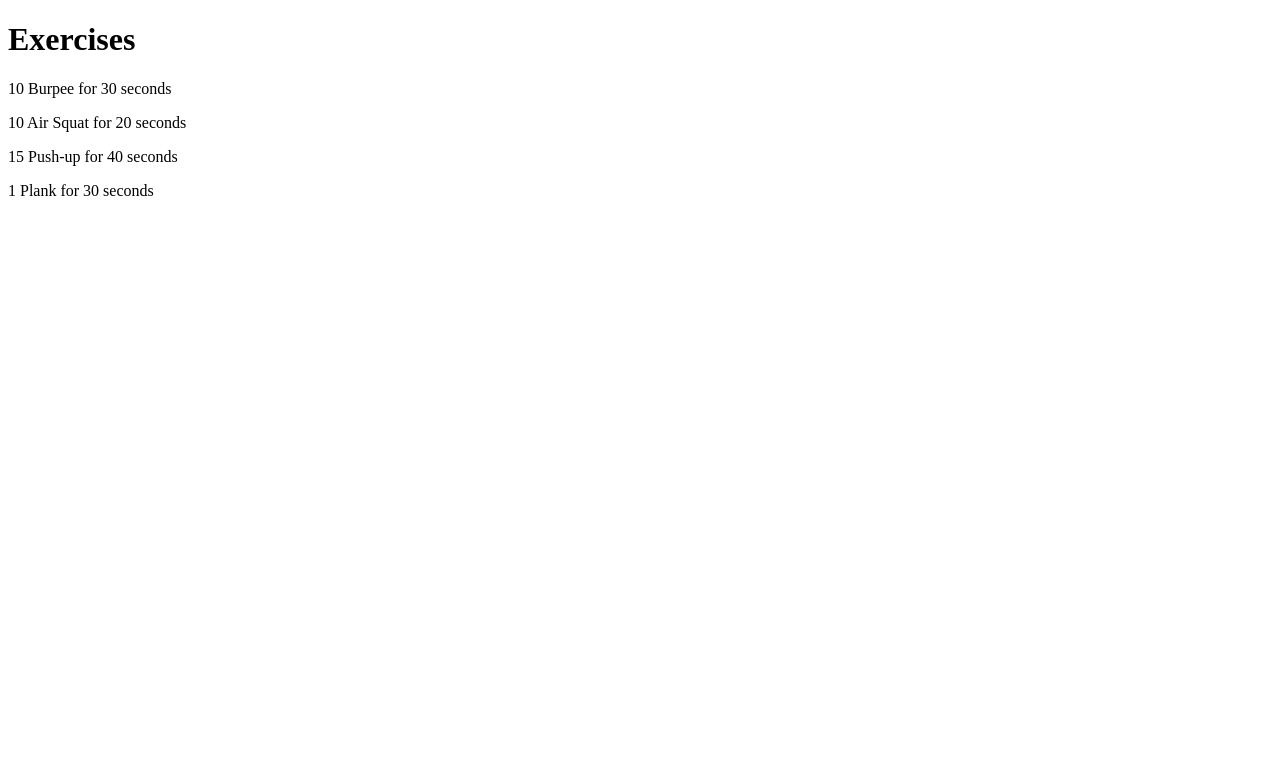
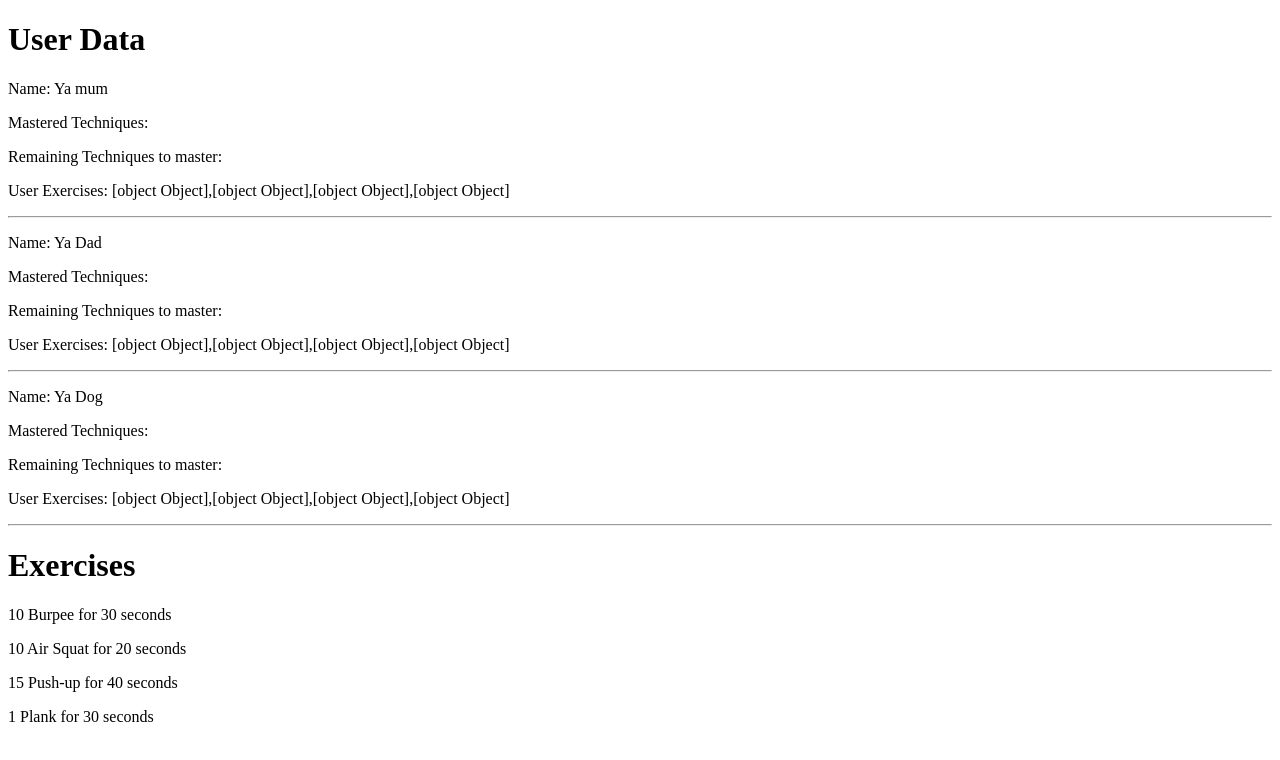
Before and after one commit to rc-devs/mcninja, an Angular app in the folder mcninja/: page / in a window 1280 px wide. Shown: the top 760 px of the page. Built offline with nearby package versions, Linux system fonts and the light colour scheme.

Commit message:
display user data, not proper display user exercises

```diff
--- a/mcninja/src/app/app.component.html
+++ b/mcninja/src/app/app.component.html
@@ -1,3 +1,5 @@
+<app-user></app-user>
 <app-exercises></app-exercises>
 
+
 <!-- <app-display-techniques></app-display-techniques> -->
--- a/mcninja/src/app/app.component.ts
+++ b/mcninja/src/app/app.component.ts
@@ -4,10 +4,11 @@ import { MasteredComponent } from './display-techniques/mastered/mastered.compon
 import { UnmasteredComponent } from './display-techniques/unmastered/unmastered.component';
 import { ByTitleComponent } from './display-techniques/by-title/by-title.component';
 import { ExercisesComponent } from './exercises/exercises.component';
+import { UserComponent } from './user/user.component';
 
 @Component({
   selector: 'app-root',
-  imports: [DisplayTechniquesComponent, MasteredComponent, UnmasteredComponent, ByTitleComponent, ExercisesComponent],
+  imports: [DisplayTechniquesComponent, MasteredComponent, UnmasteredComponent, ByTitleComponent, ExercisesComponent, UserComponent],
   templateUrl: './app.component.html',
   styleUrl: './app.component.css'
 })
--- a/mcninja/src/app/data/exercises.data.ts
+++ b/mcninja/src/app/data/exercises.data.ts
@@ -1,6 +1,6 @@
 import { Exercise } from "./models/exercise.model";
 
-export default<Exercise[]>[
+export default [
   {
     id: 'e1',
     form: 'Burpee',
--- a/mcninja/src/app/data/user.data.ts
+++ b/mcninja/src/app/data/user.data.ts
@@ -1,4 +1,5 @@
 import exercisesData from "./exercises.data";
+import { Exercise } from "./models/exercise.model";
 import { Technique } from "./models/techinque.model";
 import { User } from "./models/user.model";
 
--- a/mcninja/src/app/user/user.component.html
+++ b/mcninja/src/app/user/user.component.html
@@ -1 +1,9 @@
-<p>user works!</p>
+<h1>User Data</h1>
+
+@for (u of users(); track u.id){
+  <p>Name: {{u.nameFirst}} {{u.nameLast}}</p>
+  <p>Mastered Techniques: {{u.userMastered}}</p>
+  <p>Remaining Techniques to master: {{u.userNotMastered}}</p>
+  <p>User Exercises: {{u.userExercises}}</p>
+<hr>
+}
--- a/mcninja/src/app/user/user.component.ts
+++ b/mcninja/src/app/user/user.component.ts
@@ -1,4 +1,6 @@
-import { Component } from '@angular/core';
+import { Component, signal } from '@angular/core';
+import { User } from '../data/models/user.model';
+import userData from '../data/user.data';
 
 @Component({
   selector: 'app-user',
@@ -7,5 +9,5 @@ import { Component } from '@angular/core';
   styleUrl: './user.component.css'
 })
 export class UserComponent {
-
+ users = signal<User[]>(userData)
 }
```
